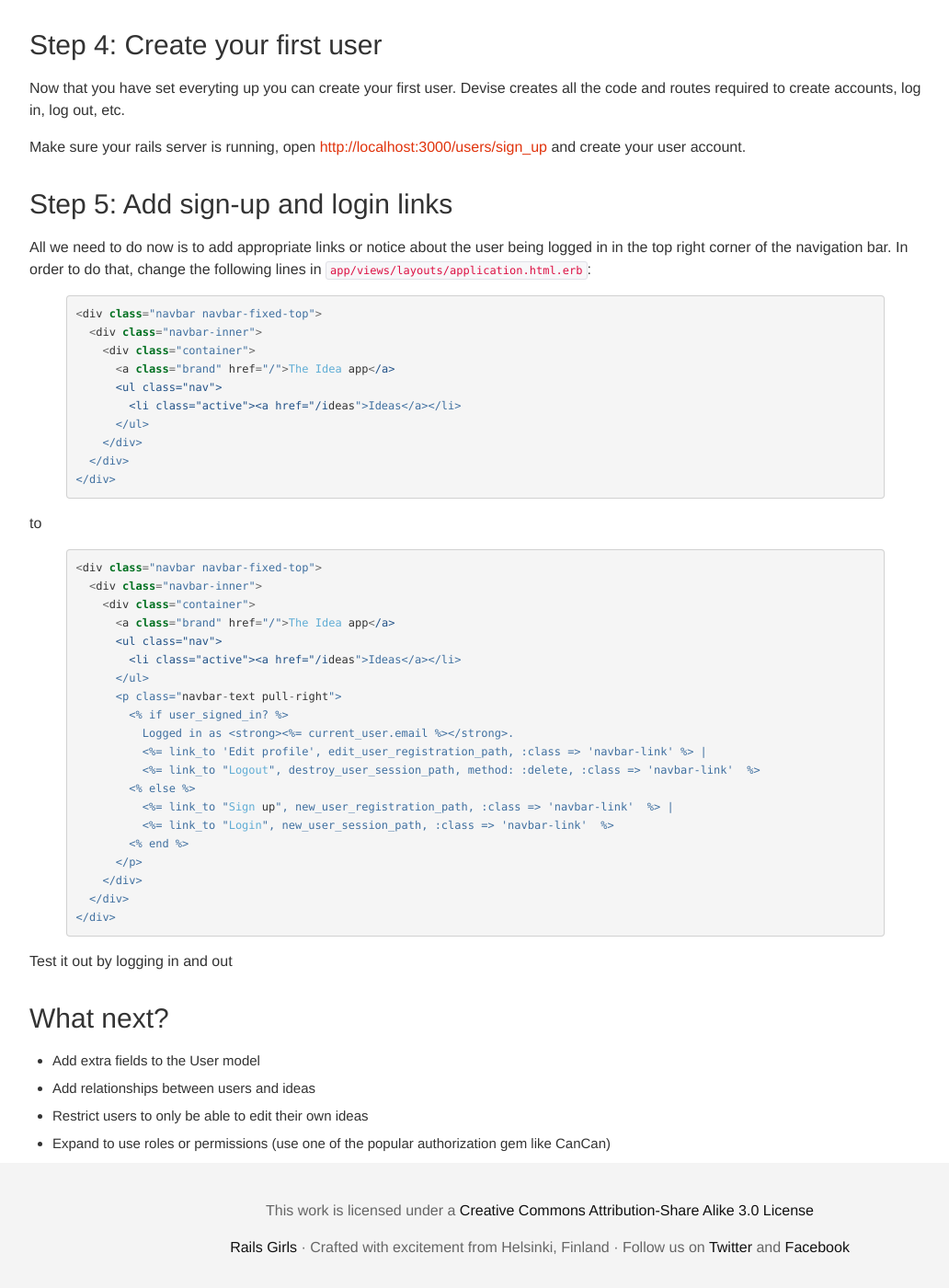
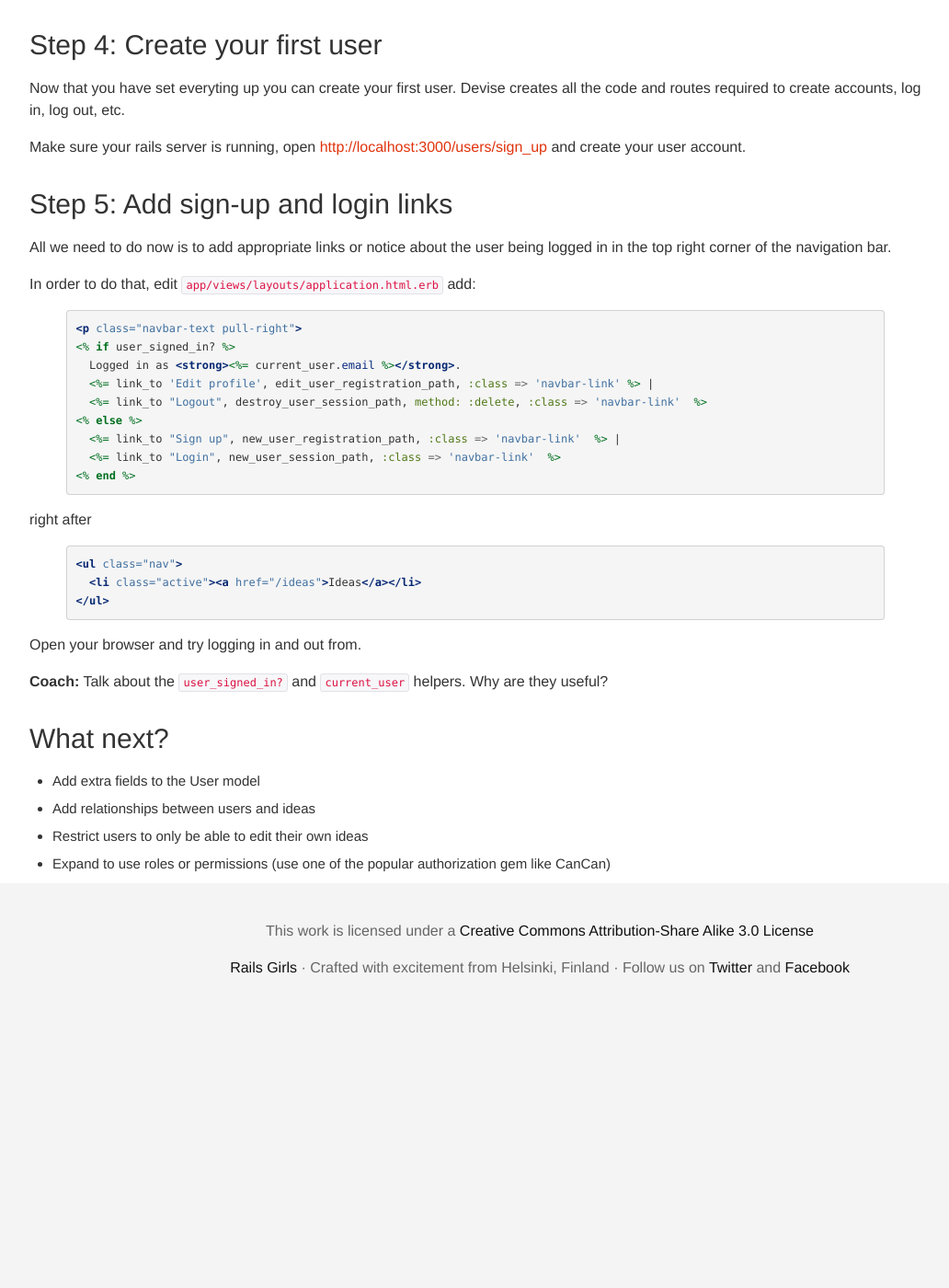
Before and after one commit to railsgirls/guides.railsgirls.com, a Jekyll site: the page built from _posts/2012-11-01-devise.markdown, in a window 1280 px wide and 1400 px high, scrolled down 1538 px. Shown: the whole window at 92% size, without its empty margins (53-1085 px from the left). Built offline with Jekyll 4.4.1, drawn with Linux system fonts in a browser that asks for light colours; nearby versions of some CDN libraries; Markdown is read by kramdown in place of the engine named in the settings; after the commit the page ends 2658 px from its top, so only the background shows below that.

Commit message:
Simplify Step 5
Clean erb examples, fix highlight to erb and add coach notes.

```diff
--- a/_posts/2012-11-01-devise.markdown
+++ b/_posts/2012-11-01-devise.markdown
@@ -79,44 +79,30 @@ Make sure your rails server is running, open [http://localhost:3000/users/sign_u
 ## Step 5: Add sign-up and login links
 
 All we need to do now is to add appropriate links or notice about the user being logged in in the top right corner of the navigation bar.
-In order to do that, change the following lines in `app/views/layouts/application.html.erb`:
-{% highlight ruby %}
-<div class="navbar navbar-fixed-top">
-  <div class="navbar-inner">
-    <div class="container">
-      <a class="brand" href="/">The Idea app</a>
-      <ul class="nav">
-        <li class="active"><a href="/ideas">Ideas</a></li>
-      </ul>
-    </div>
-  </div>
-</div>
+
+In order to do that, edit `app/views/layouts/application.html.erb` add:
+{% highlight erb %}
+<p class="navbar-text pull-right">
+<% if user_signed_in? %>
+  Logged in as <strong><%= current_user.email %></strong>.
+  <%= link_to 'Edit profile', edit_user_registration_path, :class => 'navbar-link' %> |
+  <%= link_to "Logout", destroy_user_session_path, method: :delete, :class => 'navbar-link'  %>
+<% else %>
+  <%= link_to "Sign up", new_user_registration_path, :class => 'navbar-link'  %> |
+  <%= link_to "Login", new_user_session_path, :class => 'navbar-link'  %>
+<% end %>
 {% endhighlight %}
-to
-{% highlight ruby %}
-<div class="navbar navbar-fixed-top">
-  <div class="navbar-inner">
-    <div class="container">
-      <a class="brand" href="/">The Idea app</a>
-      <ul class="nav">
-        <li class="active"><a href="/ideas">Ideas</a></li>
-      </ul>
-      <p class="navbar-text pull-right">
-        <% if user_signed_in? %>
-          Logged in as <strong><%= current_user.email %></strong>.
-          <%= link_to 'Edit profile', edit_user_registration_path, :class => 'navbar-link' %> |
-          <%= link_to "Logout", destroy_user_session_path, method: :delete, :class => 'navbar-link'  %>
-        <% else %>
-          <%= link_to "Sign up", new_user_registration_path, :class => 'navbar-link'  %> |
-          <%= link_to "Login", new_user_session_path, :class => 'navbar-link'  %>
-        <% end %>
-      </p>
-    </div>
-  </div>
-</div>
+right after
+{% highlight erb %}
+<ul class="nav">
+  <li class="active"><a href="/ideas">Ideas</a></li>
+</ul>
 {% endhighlight %}
 
-Test it out by logging in and out
+
+Open your browser and try logging in and out from.
+
+**Coach:** Talk about the `user_signed_in?` and `current_user` helpers. Why are they useful?
 
 ## What next?
 
```
